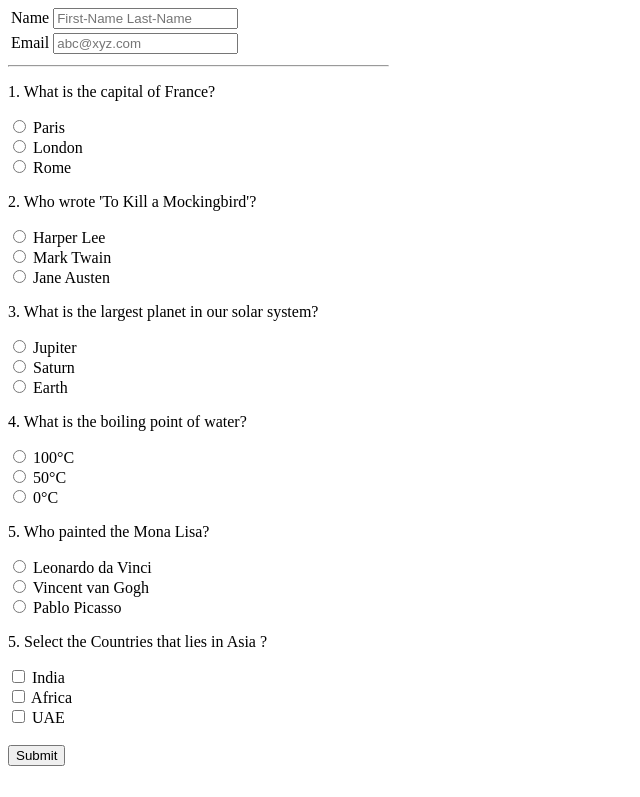
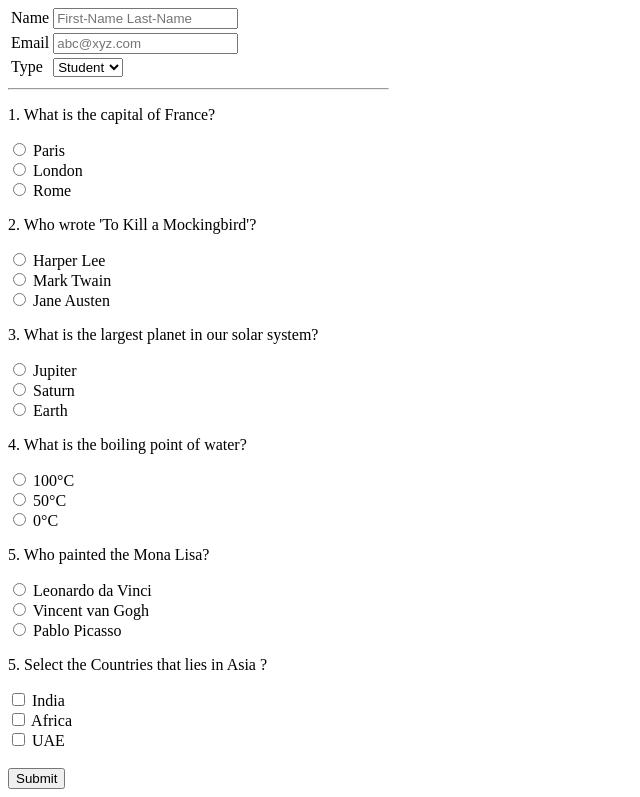
Before and after one commit to Burhanuddin-Kachwala/week1, a plain HTML site: page Excercise/excercise3.html in a window 1280 px wide. Shown: the part 62-859 px from the top of the page, without its empty margins (0-640 px from the left). Before the commit the page ends 836 px from the top, so only its background shows below. Drawn offline with Linux system fonts and the light colour scheme.

Commit message:
dropdown menu
added dropdown menu

```diff
--- a/Excercise/excercise3.html
+++ b/Excercise/excercise3.html
@@ -23,6 +23,16 @@
                 <tr>
                     <td><label for="email">Email</label></td>
                     <td><input type="email" name="email" id="email" placeholder="abc@xyz.com"></td>
+                </tr>
+                <tr>
+                    <td><label for="person_type">Type</label></td>
+                    <td>
+                        <select name="person_type" id="person_type">
+                            <option value="student">Student</option>
+                            <option value="teacher">Teacher</option>
+                            <option value="other">Other</option>
+                        </select>
+                    </td>
                 </tr>
             </table>
 
```
Also changed, not shown: 1 other file.
